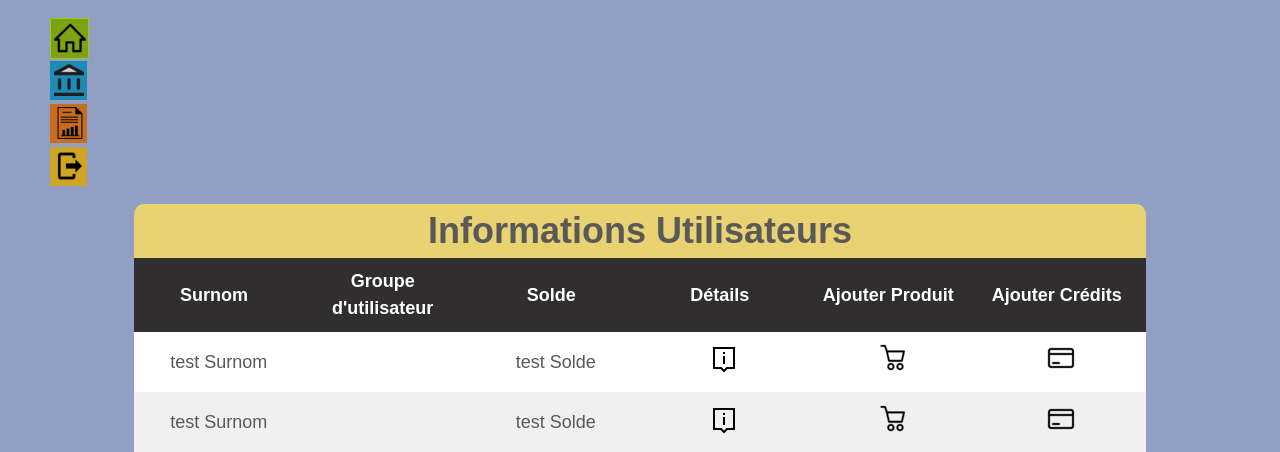
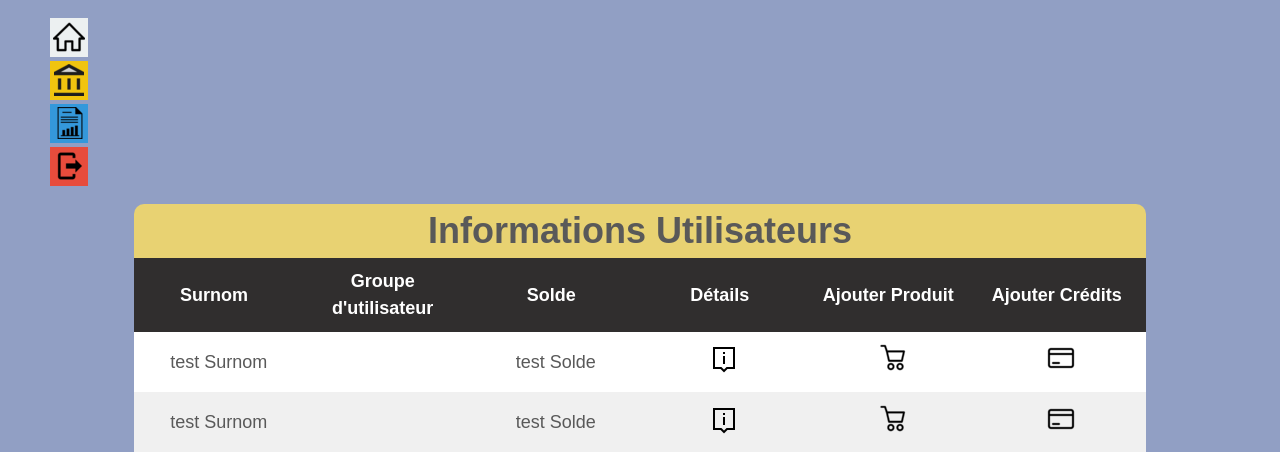
Before and after one commit to Elouan-Callec/Cash-Register, a PHP site: page / in a window 1280 px wide. Shown: the top 452 px of the page. Run offline with PHP 8.4, Linux system fonts and the light colour scheme.

Commit message:
menu terminé

```diff
--- a/style/style.css
+++ b/style/style.css
@@ -200,7 +200,6 @@ input[type=password]{
 }
 
 .navBar a{
-    background:url('img/navigation.jpg') no-repeat;
     height: 39px;
     width: 38px;
     display: block;
@@ -221,25 +220,23 @@ input[type=password]{
 
 
 .navBar .home{
-    background:#7da315 url('img/home.png') no-repeat;
+    background:#ecf0f1 url('img/home.png') no-repeat;
     background-position-x: 3px;
     background-position-y: 3px;
-    width: 37px;
-    border: 0.5px solid #9ac91a;
+    width: 38px;
 }
 
 
 .navBar .home:hover{
-    background:#90bb19 url('img/home.png') no-repeat;
+    background: #f0f3f4 url('img/home.png') no-repeat;
     background-position-x: 3px;
     background-position-y: 3px;
-    width: 37px;
+    width: 38px;
 }
 
 .navBar .home span{
-    background-color: #7da315;
-    color: #3d4f0c;
-    text-shadow: 1px 1px 0 #99bf31;
+    background-color:#ecf0f1;
+    color:#7b7d7d;
 }
 
 
@@ -247,23 +244,22 @@ input[type=password]{
 
 
 .navBar .releves{
-    background:#1e8bb4 url('img/releve.png') no-repeat;
+    background:#f1c40f url('img/releve.png') no-repeat;
     background-position-x: 4px;
     background-position-y: 3px;
-    width: 37px;
+    width: 38px;
 }
 
 .navBar .releves:hover{
-    background:#25acdd url('img/releve.png') no-repeat;
+    background:#f4d03f  url('img/releve.png') no-repeat;
     background-position-x: 4px;
     background-position-y: 3px;
-    width: 37px;
+    width: 38px;
 }
 
 .navBar .releves span{
-    background-color:#1e8bb4;
-    color:#223a44;
-    text-shadow:1px 1px 0 #44a8d0;
+    background-color:#f1c40f;
+    color:#7d6608 ;
 }
 
 
@@ -271,23 +267,22 @@ input[type=password]{
 
 
 .navBar .rapports{
-    background:#c86c1f url('img/rapport2.png') no-repeat;
+    background:#3498db url('img/rapport2.png') no-repeat;
     background-position-x: 4px;
     background-position-y: 3px;
-    width: 37px;
+    width: 38px;
 }
 
 .navBar .rapports:hover {
-    background:#f08127 url('img/rapport2.png') no-repeat;
+    background:#5dade2 url('img/rapport2.png') no-repeat;
     background-position-x: 4px;
     background-position-y: 3px;
-    width: 37px;
+    width: 38px;
 }
 
 .navBar .rapports span{
-    background-color:#c86c1f;
-    color:#5a3517;
-    text-shadow:1px 1px 0 #d28344;
+    background-color:#3498db;
+    color:#1b4f72;
 }
 
 
@@ -295,21 +290,20 @@ input[type=password]{
 
 
 .navBar .deconnexion{
-    background:#d0a525 url('img/logout.png') no-repeat;
+    background:#e74c3c url('img/logout.png') no-repeat;
     background-position-x: 4px;
     background-position-y: 3px;
-    width: 37px;
+    width: 38px;
 }
 
 .navBar .deconnexion:hover {
-    background:#ebbb2a url('img/logout.png') no-repeat;
+    background:#ec7063 url('img/logout.png') no-repeat;
     background-position-x: 4px;
     background-position-y: 3px;
-    width: 37px;
+    width: 38px;
 }
 
 .navBar .deconnexion span{
-    background-color:#d0a525;
-    color:#604e18;
-    text-shadow:1px 1px 0 #d8b54b;
+    background-color:#cb4335;
+    color:#641e16;
 }
```
